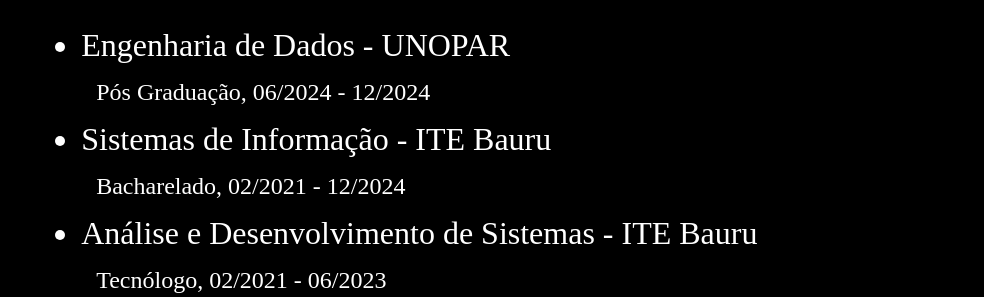
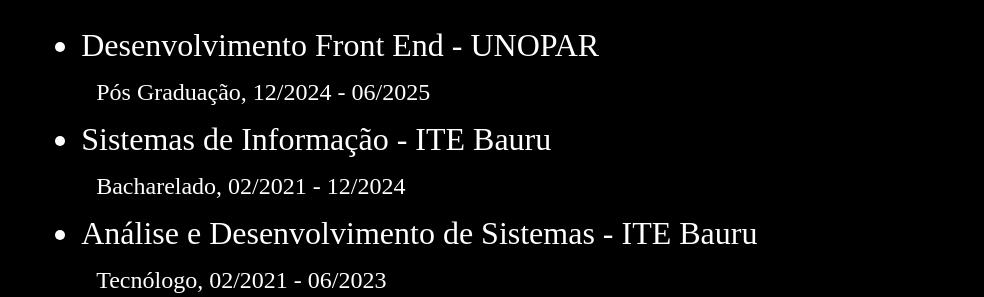
Before and after one commit to PedroAgostini/Portifolio-Atualizado, a plain HTML site: page curriculum.html in a window 1280 px wide. Shown: the part 503-800 px from the top of the page, without its empty margins (148-1132 px from the left). Drawn offline with Linux system fonts and the light colour scheme; a web font is replaced by a local one.

Commit message:
update curriculum

```diff
--- a/curriculum.html
+++ b/curriculum.html
@@ -33,8 +33,8 @@
         <div class="curriculo__principal">
             <h1 class="curriculo__titulo">Formação</h1>
             <ul class="curriculo__lista">
-                <li class="curriculo__lista__titulo">Engenharia de Dados - UNOPAR</li>
-                    <p class="curriculo__lista__texto">Pós Graduação, 06/2024 - 12/2024</p>
+                <li class="curriculo__lista__titulo">Desenvolvimento Front End - UNOPAR</li>
+                    <p class="curriculo__lista__texto">Pós Graduação, 12/2024 - 06/2025</p>
                 <li class="curriculo__lista__titulo">Sistemas de Informação - ITE Bauru</li>
                     <p class="curriculo__lista__texto">Bacharelado, 02/2021 - 12/2024</p>
                 <li class="curriculo__lista__titulo">Análise e Desenvolvimento de Sistemas - ITE Bauru</li>
```
